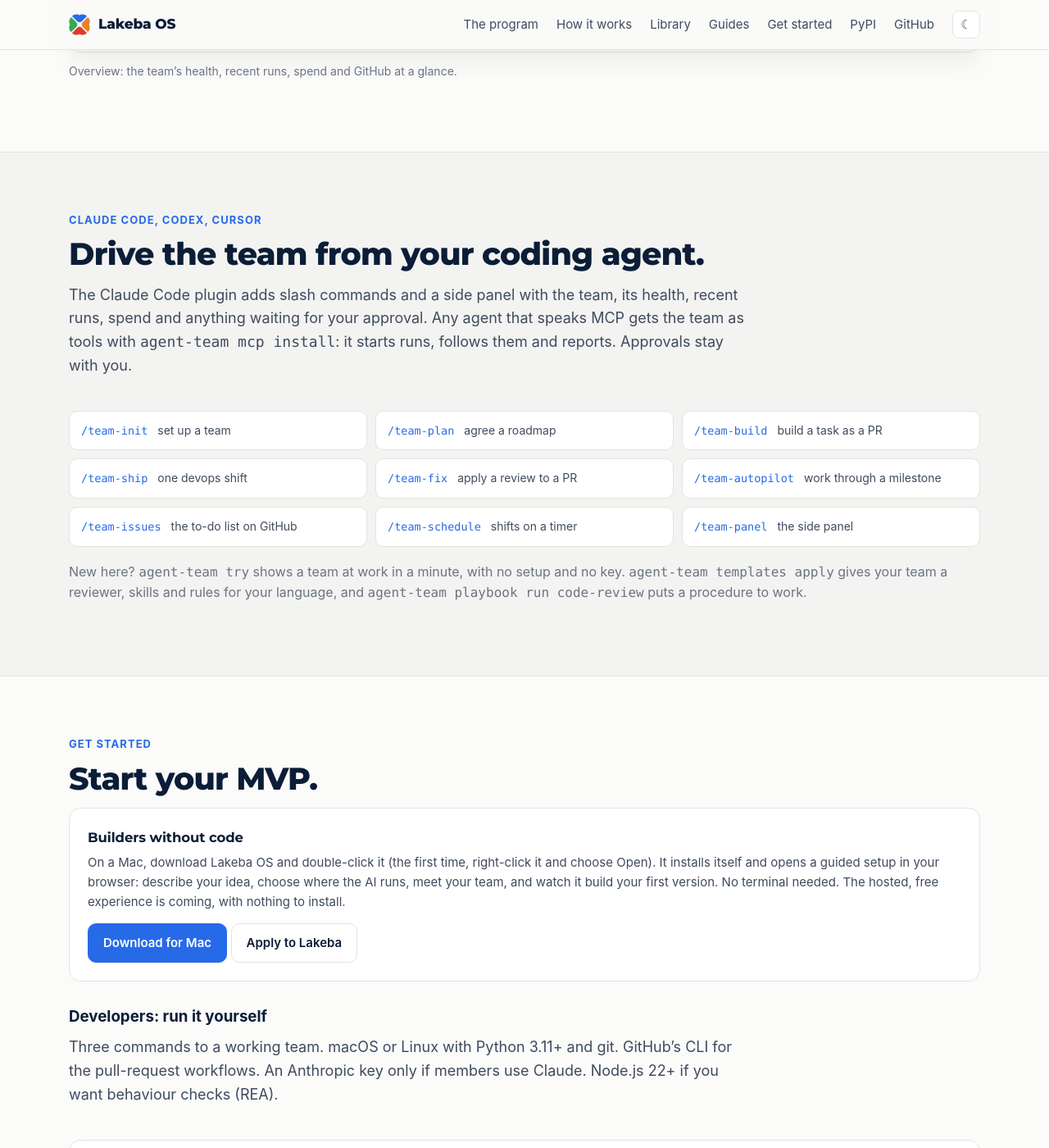
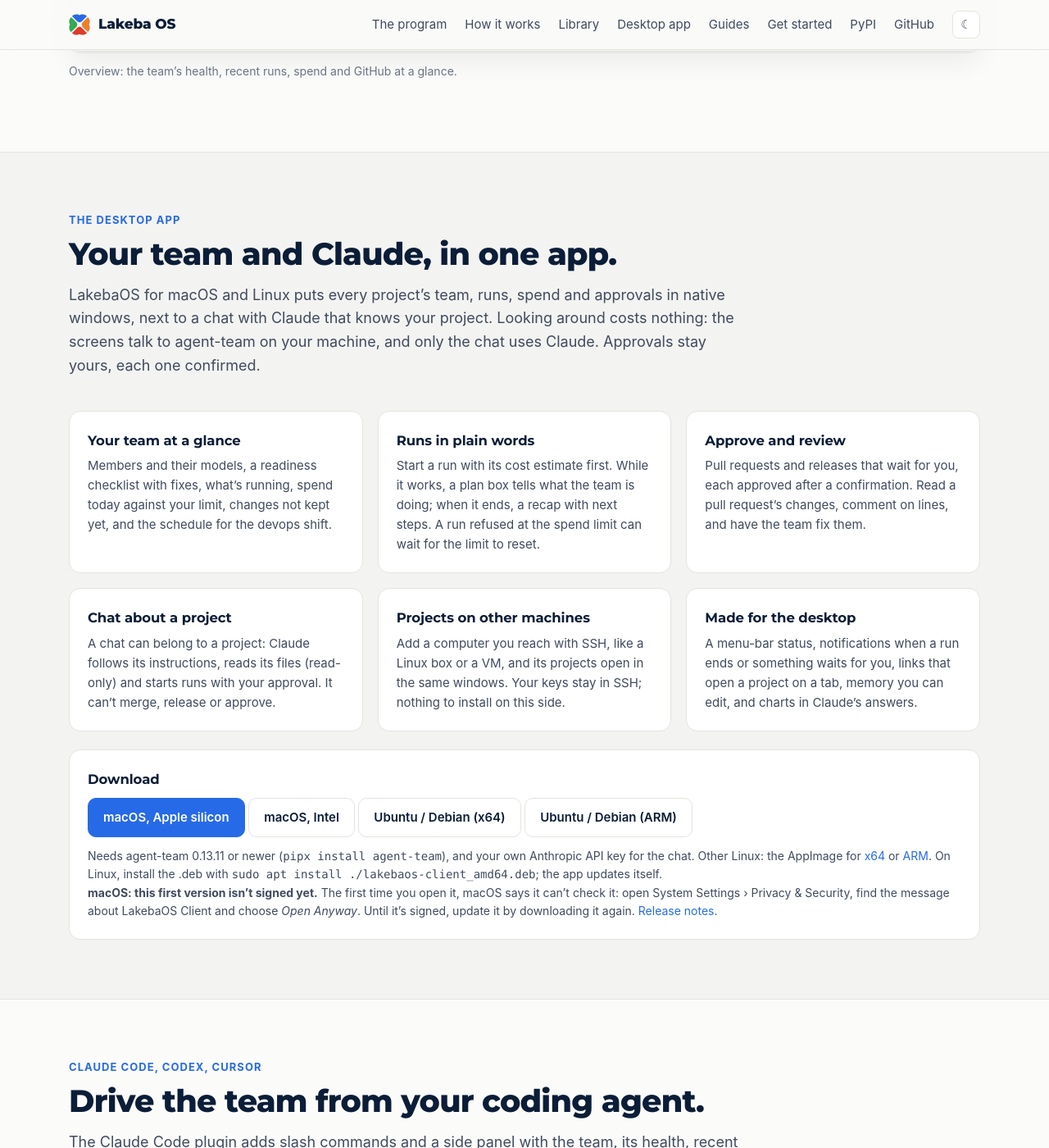
Before and after one commit to lakeba/agent-team, a Jekyll site: the page built from docs/index.html, in a window 1280 px wide and 1400 px high, scrolled down 8608 px. Shown: the whole window at 82% size. Built offline with Jekyll 4.4.1, drawn with Linux system fonts in a browser that asks for light colours.

Commit message:
Website and README: the LakebaOS desktop app, with downloads
A Desktop app section on the site (and a nav link) says what the app does and
links its downloads: the macOS .dmg for Apple silicon and Intel, the .deb for
x64 and ARM, and AppImages, from the desktop release of this repository. It
says the macOS build isn't signed yet and how to open it. The README gets the
same, and links the Dashboard API from the ui command and the documentation.

Co-Authored-By: Claude Opus 5.5 <noreply@anthropic.com>

```diff
--- a/docs/_includes/header.html
+++ b/docs/_includes/header.html
@@ -6,6 +6,7 @@
       <a href="{{ '/#program' | relative_url }}">The program</a>
       <a href="{{ '/#how' | relative_url }}">How it works</a>
       <a href="{{ '/#library' | relative_url }}">Library</a>
+      <a href="{{ '/#desktop' | relative_url }}">Desktop app</a>
       <a href="{{ '/architecture.html' | relative_url }}">Guides</a>
       <a href="{{ '/#start' | relative_url }}">Get started</a>
       <a href="https://pypi.org/project/agent-team/">PyPI</a>
--- a/docs/index.html
+++ b/docs/index.html
@@ -300,7 +300,49 @@ agent-team playbook run code-review "src/export"</div>
   </div>
 </section>
 
-<section class="alt" id="claude-code">
+<section class="alt" id="desktop">
+  <div class="wrap">
+    <p class="eyebrow">The desktop app</p>
+    <h2 class="title">Your team and Claude, in one app.</h2>
+    <p class="intro">LakebaOS for macOS and Linux puts every project’s team, runs, spend and approvals in native windows,
+      next to a chat with Claude that knows your project. Looking around costs nothing: the screens talk to agent-team on
+      your machine, and only the chat uses Claude. Approvals stay yours, each one confirmed.</p>
+    <div class="grid g3">
+      <div class="card"><h3>Your team at a glance</h3><p>Members and their models, a readiness checklist with fixes,
+        what’s running, spend today against your limit, changes not kept yet, and the schedule for the devops shift.</p></div>
+      <div class="card"><h3>Runs in plain words</h3><p>Start a run with its cost estimate first. While it works, a plan box
+        tells what the team is doing; when it ends, a recap with next steps. A run refused at the spend limit can wait
+        for the limit to reset.</p></div>
+      <div class="card"><h3>Approve and review</h3><p>Pull requests and releases that wait for you, each approved after a
+        confirmation. Read a pull request’s changes, comment on lines, and have the team fix them.</p></div>
+      <div class="card"><h3>Chat about a project</h3><p>A chat can belong to a project: Claude follows its instructions,
+        reads its files (read-only) and starts runs with your approval. It can’t merge, release or approve.</p></div>
+      <div class="card"><h3>Projects on other machines</h3><p>Add a computer you reach with SSH, like a Linux box or a VM,
+        and its projects open in the same windows. Your keys stay in SSH; nothing to install on this side.</p></div>
+      <div class="card"><h3>Made for the desktop</h3><p>A menu-bar status, notifications when a run ends or something waits
+        for you, links that open a project on a tab, memory you can edit, and charts in Claude’s answers.</p></div>
+    </div>
+    <div class="card" id="desktop-download" style="margin-top:22px"><h3>Download</h3>
+      <div class="ctas" style="margin-top:10px">
+        <a class="btn primary" href="https://github.com/lakeba/agent-team/releases/download/desktop/LakebaOS-Client-mac-arm64.dmg">macOS, Apple silicon</a>
+        <a class="btn" href="https://github.com/lakeba/agent-team/releases/download/desktop/LakebaOS-Client-mac-x64.dmg">macOS, Intel</a>
+        <a class="btn" href="https://github.com/lakeba/agent-team/releases/download/desktop/lakebaos-client_amd64.deb">Ubuntu / Debian (x64)</a>
+        <a class="btn" href="https://github.com/lakeba/agent-team/releases/download/desktop/lakebaos-client_arm64.deb">Ubuntu / Debian (ARM)</a>
+      </div>
+      <p class="muted" style="margin-top:12px;font-size:14px">Needs agent-team 0.13.11 or newer
+        (<code>pipx install agent-team</code>), and your own Anthropic API key for the chat. Other Linux:
+        the AppImage for <a href="https://github.com/lakeba/agent-team/releases/download/desktop/LakebaOS-Client-linux-x86_64.AppImage">x64</a> or
+        <a href="https://github.com/lakeba/agent-team/releases/download/desktop/LakebaOS-Client-linux-arm64.AppImage">ARM</a>. On Linux, install the .deb with
+        <code>sudo apt install ./lakebaos-client_amd64.deb</code>; the app updates itself.</p>
+      <p class="muted" style="font-size:14px"><strong>macOS: this first version isn’t signed yet.</strong> The first time you
+        open it, macOS says it can’t check it: open System Settings › Privacy &amp; Security, find the message about
+        LakebaOS Client and choose <em>Open Anyway</em>. Until it’s signed, update it by downloading it again.
+        <a href="https://github.com/lakeba/agent-team/releases/tag/desktop">Release notes</a>.</p>
+    </div>
+  </div>
+</section>
+
+<section id="claude-code">
   <div class="wrap">
     <p class="eyebrow">Claude Code, Codex, Cursor</p>
     <h2 class="title">Drive the team from your coding agent.</h2>
@@ -324,7 +366,7 @@ agent-team playbook run code-review "src/export"</div>
   </div>
 </section>
 
-<section id="start">
+<section class="alt" id="start">
   <div class="wrap">
     <p class="eyebrow">Get started</p>
     <h2 class="title">Start your MVP.</h2>
@@ -360,7 +402,7 @@ agent-team ui</div></div>
   </div>
 </section>
 
-<section class="alt" id="faq">
+<section id="faq">
   <div class="wrap">
     <p class="eyebrow">Questions</p>
     <h2 class="title">Frequently asked</h2>
@@ -379,7 +421,7 @@ agent-team ui</div></div>
   </div>
 </section>
 
-<section id="lakeba">
+<section class="alt" id="lakeba">
   <div class="wrap about">
     <img class="mark" src="{{ '/assets/brand/lakeba-mark.svg' | relative_url }}" alt="Lakeba" width="160" height="160">
     <div>
```
Also changed, not shown: README.md.
